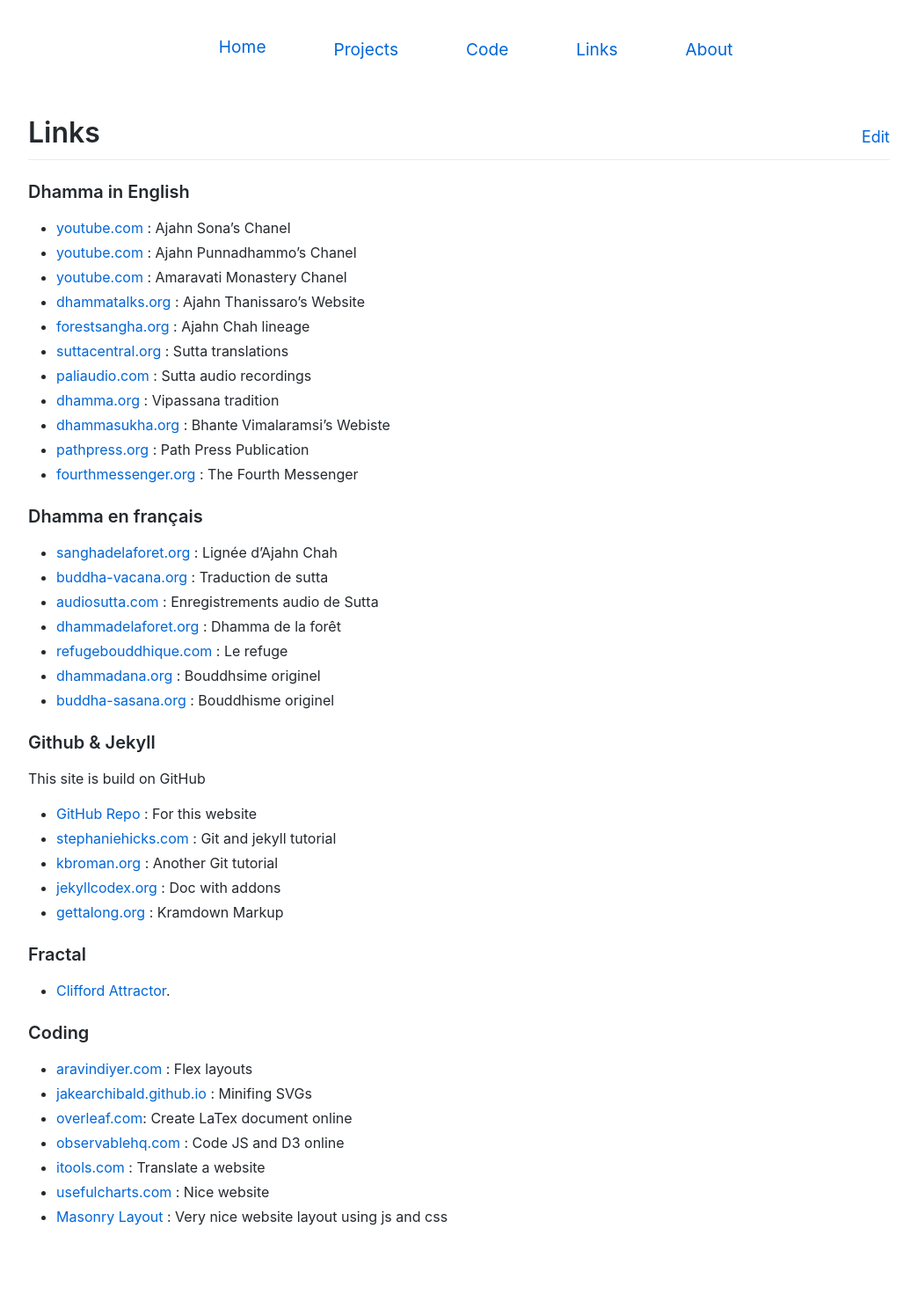
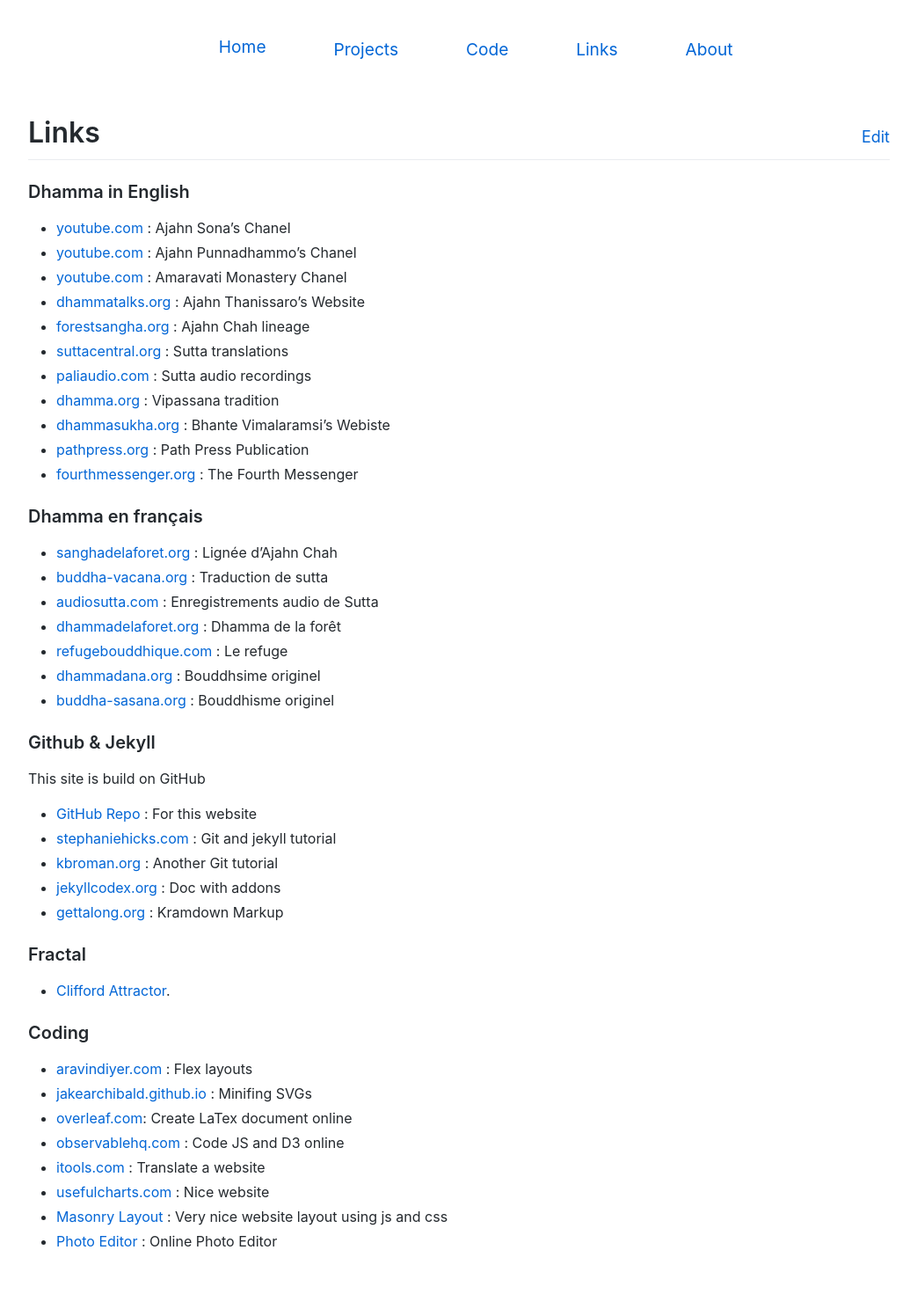
Before and after one commit to cittadhammo/old-personal-website, a Jekyll site: the page built from links.md, in a window 1280 px wide. Shown: the whole page at 88% size, without its empty margins (118-1161 px from the left). Built offline with Jekyll 4.4.1, drawn with Linux system fonts in a browser that asks for light colours; before the commit the page ends 1443 px from its top, so only the background shows below that.

Commit message:
Update links.md

```diff
--- a/links.md
+++ b/links.md
@@ -50,3 +50,4 @@
 - [itools.com](http://itools.com/tool/google-translate-web-page-translator) : Translate a website
 - [usefulcharts.com]([url](https://usefulcharts.com/)) : Nice website
 - [Masonry Layout](https://masonry.desandro.com/) : Very nice website layout using js and css
+- [Photo Editor](https://pixlr.com/) : Online Photo Editor
```
